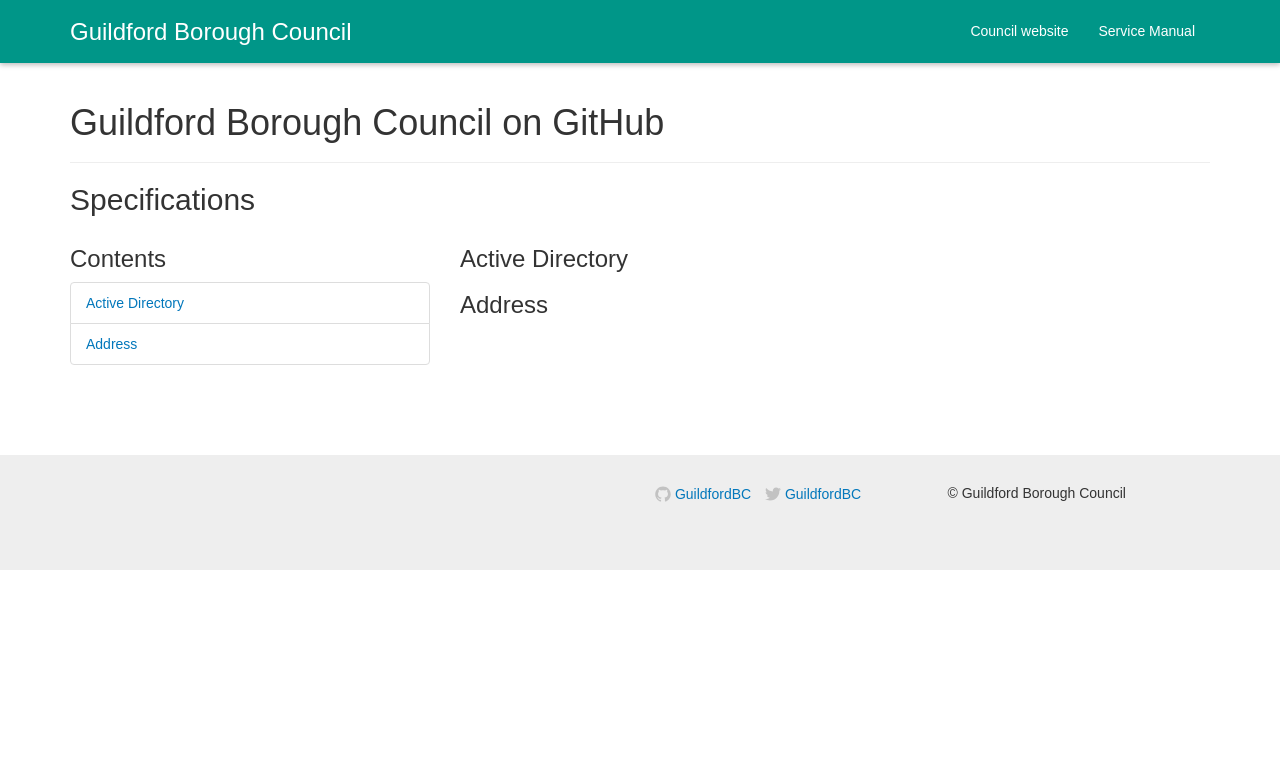
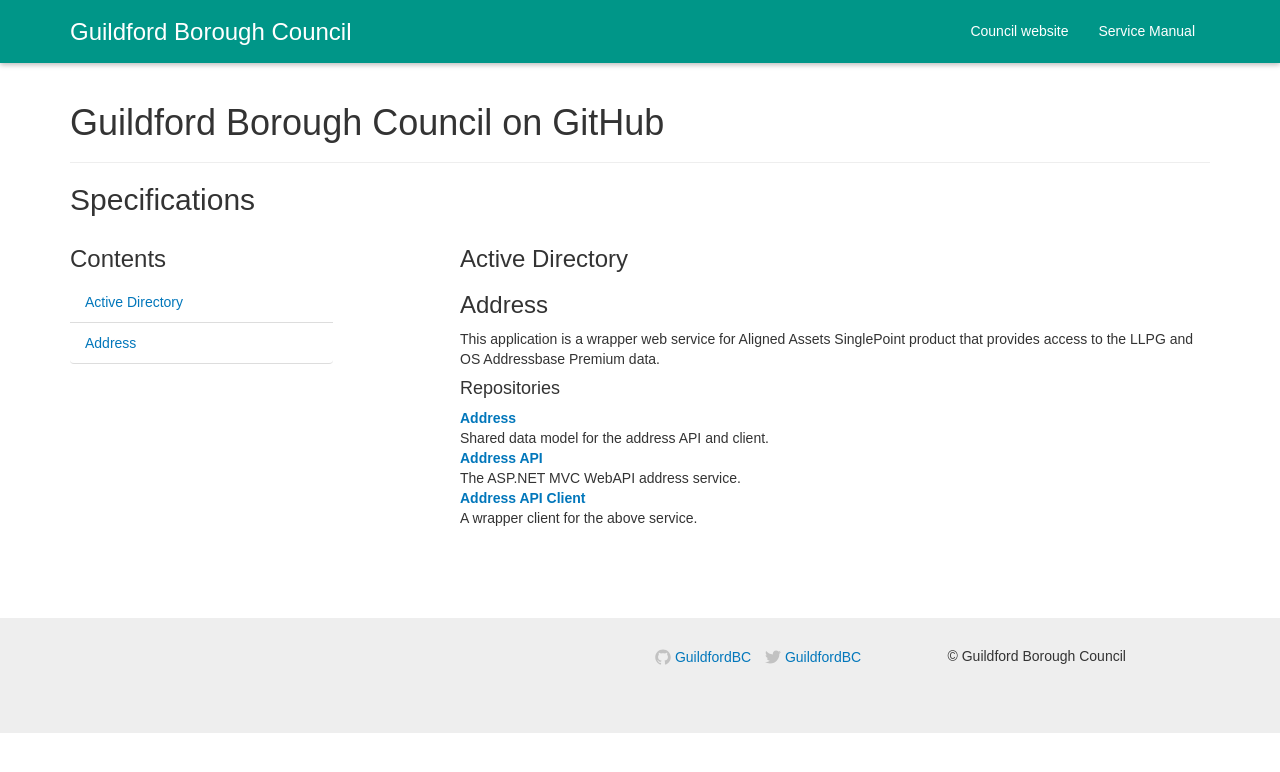
Before and after one commit to BforBen/guildfordbc.github.io, a Jekyll site: the page built from index.md, in a window 1280 px wide. Shown: the top 772 px of the page. Built offline with Jekyll 4.4.1, drawn with Linux system fonts in a browser that asks for light colours; nearby versions of some CDN libraries; some web fonts are replaced.

Commit message:
Add Address description

```diff
--- a/css/main.css
+++ b/css/main.css
@@ -105,3 +105,8 @@ footer {
     position: relative;
     top: 3px;
 }
+
+.list-contents .list-group-item {
+    margin-bottom: 0;
+    border-width: 0 0 1px;
+}
--- a/index.md
+++ b/index.md
@@ -9,24 +9,33 @@ layout: default
 ## Specifications
 
 <div class="row">
-  <div class="col-md-4">
+  <div class="col-md-3">
     <nav>
       <h3>Contents</h3>
-      <ol class="list-group">
+      <ol class="list-group list-contents">
           <li class="list-group-item"><a href="#active-directory">Active Directory</a></li>
           <li class="list-group-item"><a href="#address">Address</a></li>
       </ol>
     </nav>
   </div>
 
-  <div class="col-md-8">
+  <div class="col-md-8 col-md-offset-1">
     <article id="active-directory">
       <h3>Active Directory</h3>
       <p></p>
     </article>
     <article id="address">
       <h3>Address</h3>
-      <p></p>
+      <p>This application is a wrapper web service for Aligned Assets SinglePoint product that provides access to the LLPG and OS Addressbase Premium data.</p>
+      <h4>Repositories</h4>
+      <dl>
+        <dt><a href="https://github.com/GuildfordBC/address">Address</a></dt>
+        <dd>Shared data model for the address API and client.</dd>
+        <dt><a href="https://github.com/GuildfordBC/address-api">Address API</a></dt>
+        <dd>The ASP.NET MVC WebAPI address service.</dd>
+        <dt><a href="https://github.com/GuildfordBC/address-api-client">Address API Client</a></dt>
+        <dd>A wrapper client for the above service.</dd>
+      </dl>
     </article>
   </div>
 </div>
```
